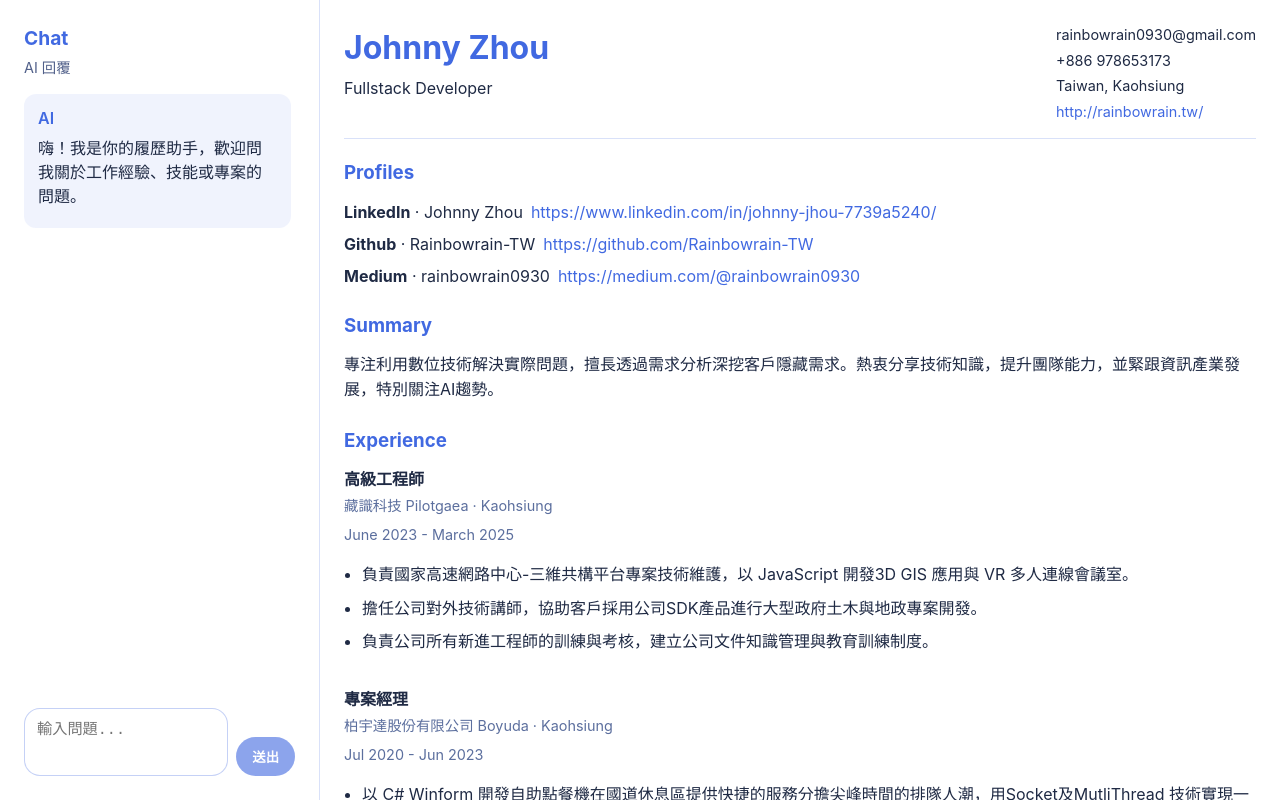
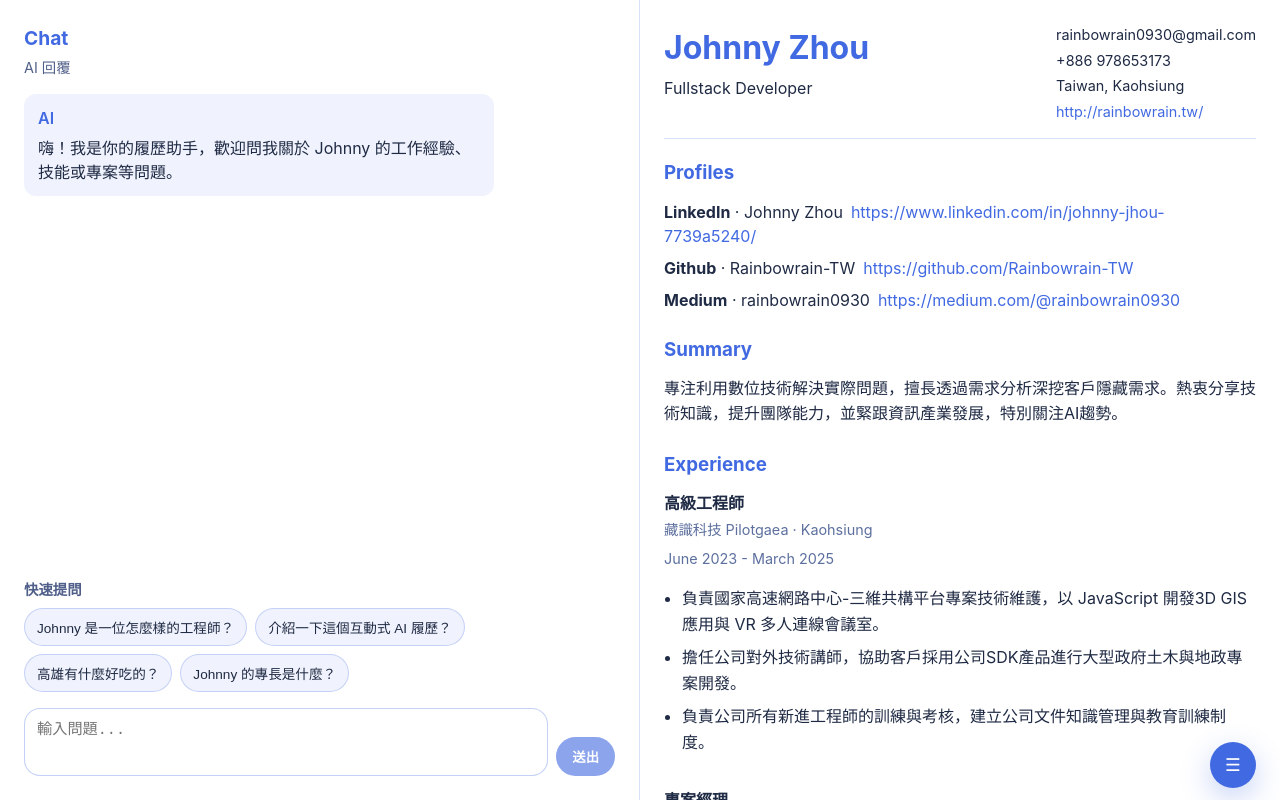
Before and after one commit to Rainbowrain-TW/Interactive-AI-Resume, a React (Vite) app: page / in a window 1280 px wide. Built offline with nearby package versions, Linux system fonts and the light colour scheme.

Commit message:
Update chat UI and downloads

```diff
--- a/src/App.css
+++ b/src/App.css
@@ -12,8 +12,8 @@
 }
 
 .chat-panel {
-  width: 25%;
-  min-width: 240px;
+  width: 50%;
+  min-width: 280px;
   border-right: 1px solid rgba(65, 105, 225, 0.2);
   display: flex;
   flex-direction: column;
@@ -21,7 +21,7 @@
 }
 
 .resume-wrapper {
-  width: 75%;
+  width: 50%;
   display: flex;
   flex-direction: column;
   overflow: hidden;
@@ -59,10 +59,21 @@
   border-radius: 12px;
   padding: 12px 14px;
   line-height: 1.5;
+  max-width: 80%;
 }
 
 .chat-message.user {
   background: rgba(65, 105, 225, 0.16);
+  align-self: flex-end;
+}
+
+.chat-message.assistant {
+  align-self: flex-start;
+}
+
+.chat-message p {
+  margin: 0;
+  white-space: pre-wrap;
 }
 
 .chat-role {
@@ -104,6 +115,40 @@
   cursor: not-allowed;
 }
 
+.quick-questions {
+  display: flex;
+  flex-direction: column;
+  gap: 8px;
+}
+
+.quick-questions-title {
+  margin: 0;
+  font-size: 0.9rem;
+  color: #51608a;
+  font-weight: 600;
+}
+
+.quick-questions-list {
+  display: flex;
+  flex-wrap: wrap;
+  gap: 8px;
+}
+
+.quick-question {
+  padding: 8px 12px;
+  border-radius: 999px;
+  border: 1px solid rgba(65, 105, 225, 0.25);
+  background: rgba(65, 105, 225, 0.08);
+  color: #1f2a44;
+  font-size: 0.85rem;
+  cursor: pointer;
+}
+
+.quick-question:disabled {
+  opacity: 0.6;
+  cursor: not-allowed;
+}
+
 .chat-loading {
   display: inline-flex;
   gap: 6px;
@@ -125,6 +170,65 @@
 
 .chat-loading .dot:nth-child(3) {
   animation-delay: 0.4s;
+}
+
+.action-widget {
+  position: fixed;
+  right: 24px;
+  bottom: 12px;
+  display: flex;
+  flex-direction: column-reverse;
+  align-items: flex-end;
+  gap: 8px;
+  z-index: 20;
+}
+
+.action-widget-button {
+  width: 46px;
+  height: 46px;
+  border-radius: 50%;
+  border: none;
+  background: royalblue;
+  color: #ffffff;
+  font-size: 1.1rem;
+  cursor: pointer;
+  box-shadow: 0 10px 30px rgba(65, 105, 225, 0.3);
+}
+
+.action-widget-menu {
+  display: flex;
+  flex-direction: column;
+  gap: 8px;
+  background: #ffffff;
+  border-radius: 12px;
+  padding: 12px;
+  box-shadow: 0 12px 24px rgba(31, 42, 68, 0.12);
+  opacity: 0;
+  pointer-events: none;
+  transform: translateY(-8px);
+  transition: all 0.2s ease;
+}
+
+.action-widget-button:hover + .action-widget-menu,
+.action-widget-button:focus-visible + .action-widget-menu {
+  opacity: 1;
+  pointer-events: auto;
+  transform: translateY(0);
+}
+
+.action-widget-link {
+  text-align: left;
+  background: transparent;
+  border: none;
+  color: #1f2a44;
+  font-size: 0.9rem;
+  cursor: pointer;
+  text-decoration: none;
+  padding: 4px 6px;
+}
+
+.action-widget-link:hover {
+  color: royalblue;
 }
 
 @keyframes chat-bounce {
--- a/src/components/ChatPanel.tsx
+++ b/src/components/ChatPanel.tsx
@@ -15,8 +15,15 @@ const initialMessages: ChatMessage[] = [
   {
     id: 'welcome',
     role: 'assistant',
-    content: '嗨！我是你的履歷助手，歡迎問我關於工作經驗、技能或專案的問題。'
+    content: '嗨！我是你的履歷助手，歡迎問我關於 Johnny 的工作經驗、技能或專案等問題。'
   }
+];
+
+const quickQuestions = [
+  'Johnny 是一位怎麼樣的工程師？',
+  '介紹一下這個互動式 AI 履歷？',
+  '高雄有什麼好吃的？',
+  'Johnny 的專長是什麼？'
 ];
 
 const API_URL =
@@ -62,6 +69,32 @@ const getSessionValue = (key: string, fallback: string) => {
   return fallback;
 };
 
+const formatTimestamp = (date: Date) => {
+  const pad = (value: number) => value.toString().padStart(2, '0');
+  const year = date.getFullYear();
+  const month = pad(date.getMonth() + 1);
+  const day = pad(date.getDate());
+  const hours = pad(date.getHours());
+  const minutes = pad(date.getMinutes());
+  return `${year}/${month}/${day} ${hours}:${minutes}`;
+};
+
+const buildChatLog = (messages: ChatMessage[]) => {
+  if (messages.length === 0) {
+    return '（目前沒有對話內容）';
+  }
+  return messages
+    .reduce<string[]>((segments, message, index) => {
+      const label = message.role === 'user' ? '你' : 'AI';
+      segments.push(`${label}: ${message.content}`);
+      if (index < messages.length - 1) {
+        segments.push(message.role === 'user' ? '--' : '==');
+      }
+      return segments;
+    }, [])
+    .join('\n\n');
+};
+
 const ChatPanel = ({ resume }: ChatPanelProps) => {
   const [messages, setMessages] = useState<ChatMessage[]>(initialMessages);
   const [input, setInput] = useState('');
@@ -84,12 +117,11 @@ const ChatPanel = ({ resume }: ChatPanelProps) => {
     sessionStorage.setItem(PREVIOUS_RESPONSE_KEY, nextId);
   };
 
-  const sendMessage = async () => {
-    if (!canSend) {
+  const sendMessageWithContent = async (content: string, clearInput = false) => {
+    const messageContent = content.trim();
+    if (isLoading || !messageContent) {
       return;
     }
-
-    const messageContent = input.trim();
     const userMessage: ChatMessage = {
       id: `user-${Date.now()}`,
       role: 'user',
@@ -97,7 +129,9 @@ const ChatPanel = ({ resume }: ChatPanelProps) => {
     };
 
     setMessages((prev) => [...prev, userMessage]);
-    setInput('');
+    if (clearInput) {
+      setInput('');
+    }
     setIsLoading(true);
 
     try {
@@ -146,15 +180,45 @@ const ChatPanel = ({ resume }: ChatPanelProps) => {
 
   const handleSubmit = (event: React.FormEvent<HTMLFormElement>) => {
     event.preventDefault();
-    void sendMessage();
+    void sendMessageWithContent(input, true);
   };
 
   const handleKeyDown = (event: React.KeyboardEvent<HTMLTextAreaElement>) => {
     if (event.key === 'Enter' && !event.shiftKey) {
       event.preventDefault();
-      void sendMessage();
+      void sendMessageWithContent(input, true);
     }
   };
+
+  const handleQuickQuestion = (question: string) => {
+    void sendMessageWithContent(question, true);
+  };
+
+  const handleDownloadChat = () => {
+    const timestamp = formatTimestamp(new Date());
+    const chatLog = buildChatLog(messages);
+    const body =
+      `Hi, 感謝您來使用我的互動式 AI 履歷.\n\n` +
+      `這裡是我的公開資訊，歡迎來信聊聊。\n\n` +
+      `Johnny Zhou 互動式 AI 履歷連結：https://rainbowrain-tw.github.io/Interactive-AI-Resume/\n` +
+      `如果您在尋找合作伙伴：https://johnny-ai365-vibecoding-30days.github.io/day10-no.120-Landing-Page/\n` +
+      `連絡方式： rainbowrain0930@gmail.com\n\n` +
+      `--\n\n` +
+      `[對話記錄][${timestamp}]\n` +
+      `${chatLog}`;
+
+    const blob = new Blob([body], { type: 'text/markdown;charset=utf-8' });
+    const url = URL.createObjectURL(blob);
+    const link = document.createElement('a');
+    link.href = url;
+    link.download = 'JohnnyJhou_AI-Resume-Chat.md';
+    document.body.appendChild(link);
+    link.click();
+    link.remove();
+    URL.revokeObjectURL(url);
+  };
+
+  const resumePdfUrl = `${import.meta.env.BASE_URL}JohnnyJhou.pdf`;
 
   return (
     <section className="panel chat-panel">
@@ -181,6 +245,22 @@ const ChatPanel = ({ resume }: ChatPanelProps) => {
         )}
         <div ref={messagesEndRef} />
       </div>
+      <div className="quick-questions" aria-label="快速提問">
+        <p className="quick-questions-title">快速提問</p>
+        <div className="quick-questions-list">
+          {quickQuestions.map((question) => (
+            <button
+              key={question}
+              type="button"
+              className="quick-question"
+              onClick={() => handleQuickQuestion(question)}
+              disabled={isLoading}
+            >
+              {question}
+            </button>
+          ))}
+        </div>
+      </div>
       <form className="chat-input" onSubmit={handleSubmit}>
         <textarea
           placeholder="輸入問題..."
@@ -194,6 +274,27 @@ const ChatPanel = ({ resume }: ChatPanelProps) => {
           {isLoading ? '回覆中' : '送出'}
         </button>
       </form>
+      <div className="action-widget" aria-label="工具">
+        <button type="button" className="action-widget-button" aria-label="開啟工具">
+          ☰
+        </button>
+        <div className="action-widget-menu" role="menu">
+          <a className="action-widget-link" href={resumePdfUrl} download>
+            下載履歷PDF
+          </a>
+          <button type="button" className="action-widget-link" onClick={handleDownloadChat}>
+            下載對話記錄
+          </button>
+          <a
+            className="action-widget-link"
+            href="https://johnny-ai365-vibecoding-30days.github.io/day10-no.120-Landing-Page/"
+            target="_blank"
+            rel="noreferrer"
+          >
+            LandingPage
+          </a>
+        </div>
+      </div>
     </section>
   );
 };
```
Also changed, not shown: 2 other files (tests, documents, lock files or other folders).
